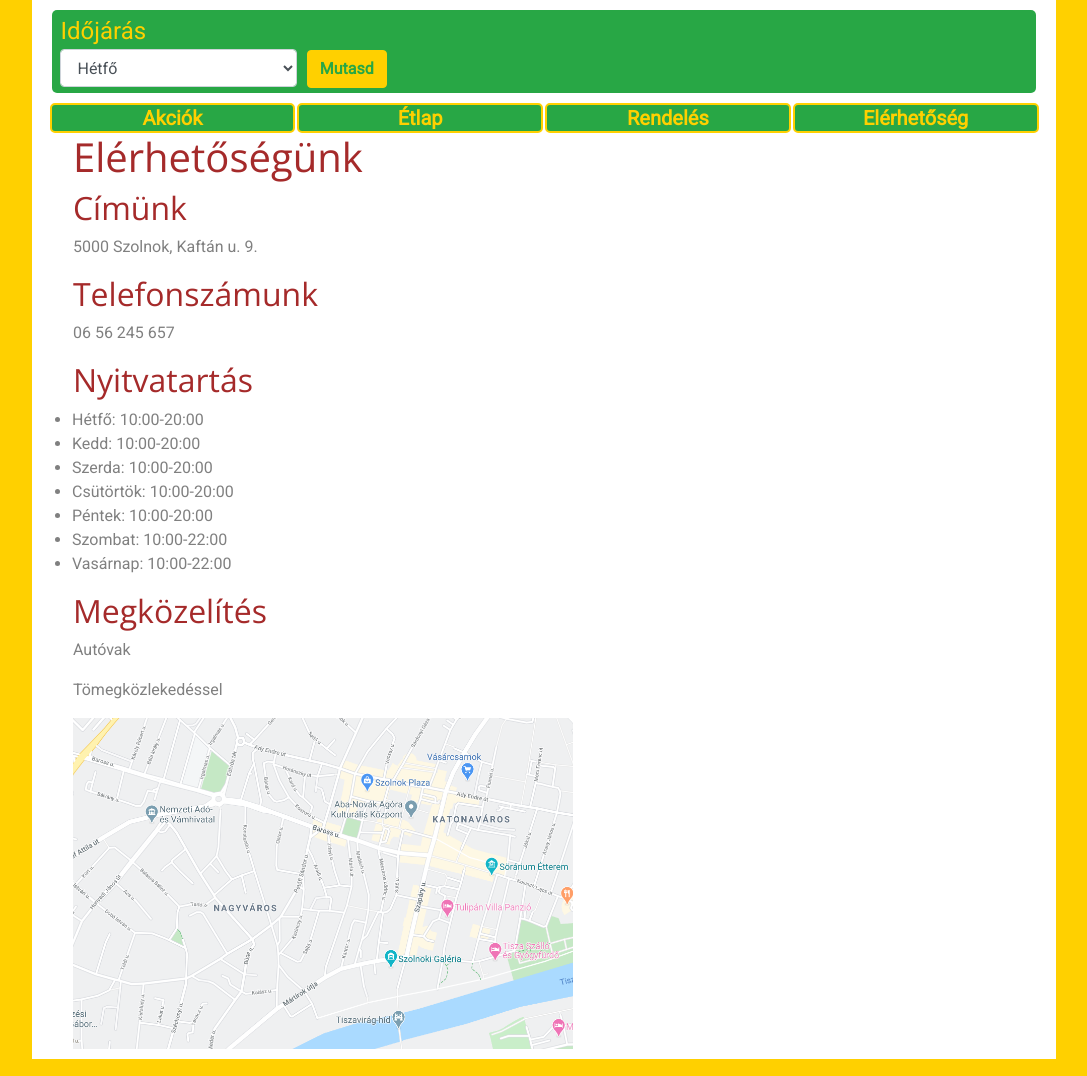
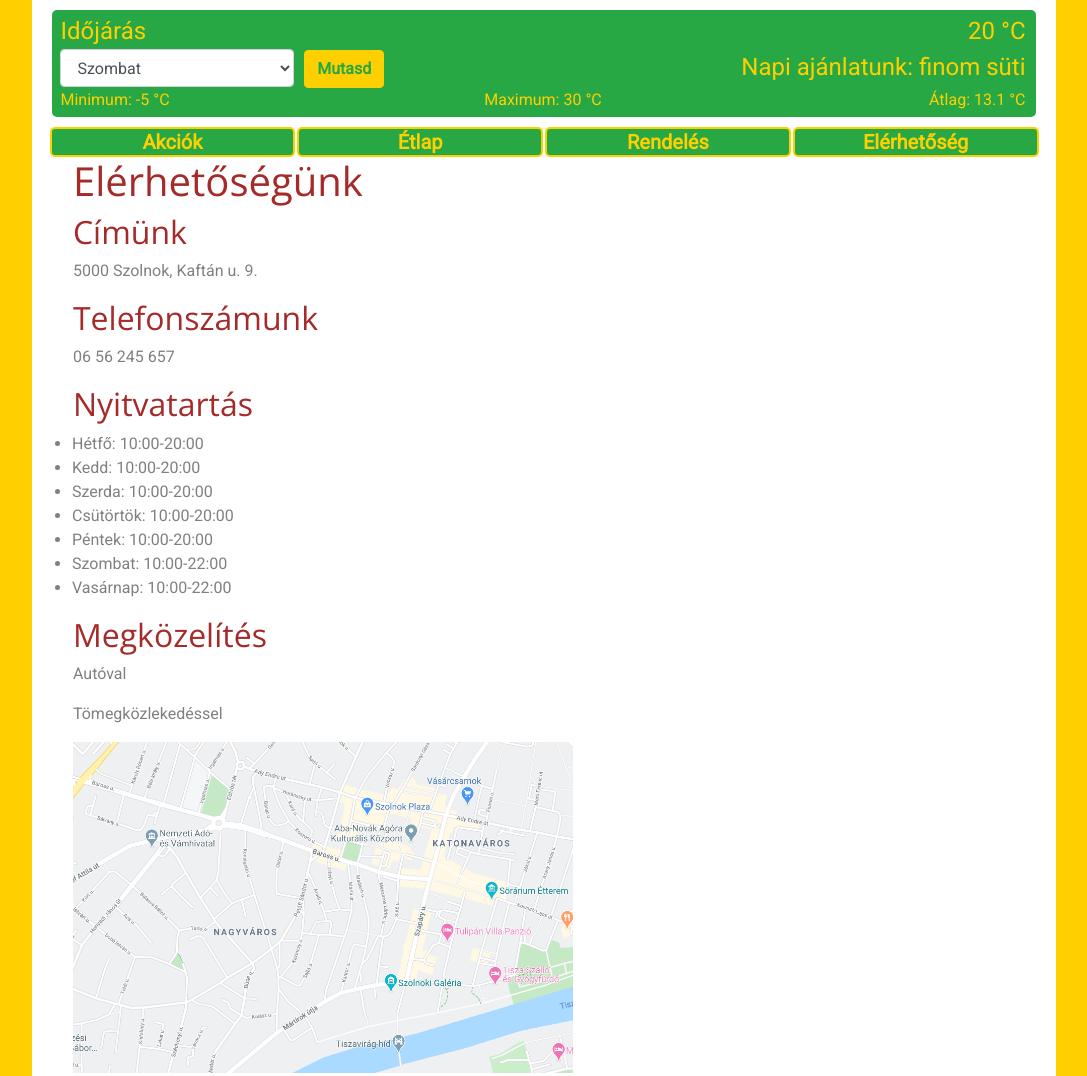
Before and after one commit to Saabolch/Saabolch.github.io, a plain HTML site: page index.html in a window 1280 px wide. Shown: the top 1076 px of the page, without its empty margins (96-1183 px from the left). Drawn offline with nearby package versions, Linux system fonts and the light colour scheme.

Commit message:
weatherWidget complete with objects

```diff
--- a/css/weather.css
+++ b/css/weather.css
@@ -19,8 +19,35 @@
 
     border: 1px solid rgb(205, 170, 0);
 }
+#weatherWidget button:focus{
+
+    box-shadow: 0px 0px 2px 2px rgba(255, 230, 0, 0.8);;
+}
 #actualTemperature
 {
-text-align: right;
-padding-right: 30px;
+    text-align: right;
+
 }
+#actualOffer
+{
+    text-align: right;
+    font-size: 1em;
+
+}
+.tempstat
+{
+    font-size: 16px;
+}
+#maxTemp
+{
+    text-align: center;
+}
+#avgTemp
+{
+    text-align: right;
+
+}
+.row, .form-row
+{
+    padding-right: 10px;
+}
--- a/index.html
+++ b/index.html
@@ -44,8 +44,16 @@
 
                 </div>
                 <div class="col-sm-3">
-                    <button class="btn btn-primary" onclick="showOffer()" >Mutasd</button>
+                    <button class="btn btn-primary" onclick="showOffer()">Mutasd</button>
                 </div>
+                <div id="actualOffer" class="col-sm-6">
+
+                </div>
+            </div>
+            <div class="row">
+                <div id="minTemp" class="tempstat col-sm-4"></div>
+                <div id="maxTemp" class="tempstat col-sm-4"></div>
+                <div id="avgTemp" class="tempstat col-sm-4"></div>
             </div>
 
         </div>
@@ -72,11 +80,11 @@
             <li>Vasárnap: 10:00-22:00</li>
         </ul>
         <h2>Megközelítés</h2>
-        <p>Autóvak</p>
+        <p>Autóval</p>
         <p>Tömegközlekedéssel</p>
         <img src="images/map.png" alt="térkép" width="500px">
     </div>
-    <script src="js/weather.js"></script>
+    <script src="js/weatherObject.js"></script>
 </body>
 
 </html>
--- a/js/weather.js
+++ b/js/weather.js
@@ -1,9 +1,67 @@
 let temperatures = [-5, 5, 17, 22, 30, 20, 0];
 
-function showOffer(){
+let offers = ["forró csoki", "meleg tea", "finom süti", "fagyi", "jéghideg limonádé"];
+let maxTemperatures = [0, 15, 20, 25, 100];
+
+function showOffer() {
 
     let day = parseInt(document.querySelector("#day").value, 10);
-    let actualTemperature = temperatures[day]
+    let actualTemperature = temperatures[day];
+    let actualOffer = "";
+    for (let i = 0; i < maxTemperatures.length; i++) {
+        if (actualTemperature <= maxTemperatures[i]) {
+            actualOffer = offers[i];
+            break;
+        }
+    }
+
     document.querySelector("#actualTemperature").innerHTML = actualTemperature + " &deg;C";
+    document.querySelector("#actualOffer").innerHTML = "Napi ajánlatunk: " + actualOffer;
+}
 
+window.onload = function () {
+
+    let date = new Date();
+    let day = date.getDay() - 1; // a .getDay() a hét napjait 0-tól kezdődő számmal adja vissza, és az első nap a vasárnap. Nekünk viszont a 0 hétfő kell legyen.
+    day = day < 0 ? 6 : day; // a -1 a vasárnap, azt átírjuk 6-ra
+    document.querySelector("#day").value = day;
+
+    showOffer();
+
+    document.querySelector("#minTemp").innerHTML = "Minimum: " + minimumTemperature() + " &deg;C";
+    document.querySelector("#maxTemp").innerHTML = "Maximum: " + maximumTemperature() + " &deg;C";
+    document.querySelector("#avgTemp").innerHTML = "Átlag: " + averageTemperature() + " &deg;C";
+
+};
+
+function minimumTemperature() {
+
+    let min = temperatures.length != 0 ? temperatures[0] : 0;
+    for (let i = 0; i < temperatures.length; i++) {
+        if (temperatures[i] < min) {
+            min = temperatures[i];
+        }
+    }
+    return min;
 }
+function maximumTemperature() {
+
+    let max = temperatures.length != 0 ? temperatures[0] : 0;
+    for (let i = 0; i < temperatures.length; i++) {
+        if (temperatures[i] > max) {
+            max = temperatures[i];
+        }
+    }
+    return max;
+}
+function averageTemperature() {
+    if (temperatures.length == 0) {
+        return 0;
+    }
+
+    let sum = 0;
+    for (let i = 0; i < temperatures.length; i++) {
+        sum += temperatures[i];
+    }
+    return (sum / temperatures.length).toFixed(1);
+}
--- /dev/null
+++ b/js/weatherObject.js
@@ -0,0 +1,103 @@
+function getWeatherData() {
+    let data = {
+        "weathers": [
+            { "dayNumber": 0, "temperature": -5 },
+            { "dayNumber": 6, "temperature": 0 },
+            { "dayNumber": 4, "temperature": 30 },
+            { "dayNumber": 2, "temperature": 17 },
+            { "dayNumber": 5, "temperature": 20 },
+            { "dayNumber": 1, "temperature": 5 },
+            { "dayNumber": 3, "temperature": 25 },
+        ],
+        "offers": [
+            { "upperLimit": 0, "offerMessage": "forró csoki" },
+            { "upperLimit": 15, "offerMessage": "meleg tea" },
+            { "upperLimit": 20, "offerMessage": "finom süti" },
+            { "upperLimit": 25, "offerMessage": "fagyi" },
+            { "upperLimit": 50, "offerMessage": "jéghideg limonádé" }
+        ]
+    }
+    return data;
+}
+
+window.onload = weatherWidget;
+
+function weatherWidget() {
+
+    let date = new Date();
+    let day = date.getDay() - 1; // a .getDay() a hét napjait 0-tól kezdődő számmal adja vissza, és az első nap a vasárnap. Nekünk viszont a 0 hétfő kell legyen.
+    day = day < 0 ? 6 : day; // a -1 a vasárnap, azt átírjuk 6-ra
+    document.querySelector("#day").value = day;
+
+    let data = getWeatherData();
+
+    document.querySelector("#weatherWidget button").onclick = showOffer;
+
+    showOffer();
+
+    document.querySelector("#minTemp").innerHTML = "Minimum: " + minimumTemperature() + " &deg;C";
+    document.querySelector("#maxTemp").innerHTML = "Maximum: " + maximumTemperature() + " &deg;C";
+    document.querySelector("#avgTemp").innerHTML = "Átlag: " + averageTemperature() + " &deg;C";
+
+
+    function showOffer() {
+
+        let day = parseInt(document.querySelector("#day").value, 10);
+
+        let actualWeather = data.weathers.filter(function(item, index){
+            return item.dayNumber == day;
+        });
+        let actualTemperature = actualWeather[0].temperature;
+
+        let actualOffer = data.offers.reduce(function(reduction, item, index){
+
+           if(actualTemperature <= item.upperLimit && item.upperLimit < reduction.upperLimit){
+
+               return item;
+           }
+           else{
+                return reduction;
+           }
+
+        },  { "upperLimit": 100, "offerMessage": "" } );
+
+        document.querySelector("#actualTemperature").innerHTML = actualTemperature + " &deg;C";
+        document.querySelector("#actualOffer").innerHTML = "Napi ajánlatunk: " + actualOffer.offerMessage;
+    }
+
+
+    function minimumTemperature() {
+
+        let min = data.weathers[0].temperature;
+        data.weathers.forEach(function(item, index){
+            if(item.temperature < min){
+                min = item.temperature;
+            }
+        });
+        return min;
+    }
+
+    function maximumTemperature() {
+
+        let max = data.weathers[0].temperature;
+        data.weathers.forEach(function(item, index){
+            if(item.temperature > max){
+                max = item.temperature;
+            }
+        });
+        return max;
+    }
+
+    function averageTemperature() {
+
+        let tempSum = data.weathers.reduce(function(sum, item, index){
+            return sum + item.temperature;
+        }, 0);
+
+        return (tempSum / data.weathers.length).toFixed(1);
+    }
+
+
+
+
+}
```
Lines whose indentation alone changed are shown as unchanged.
